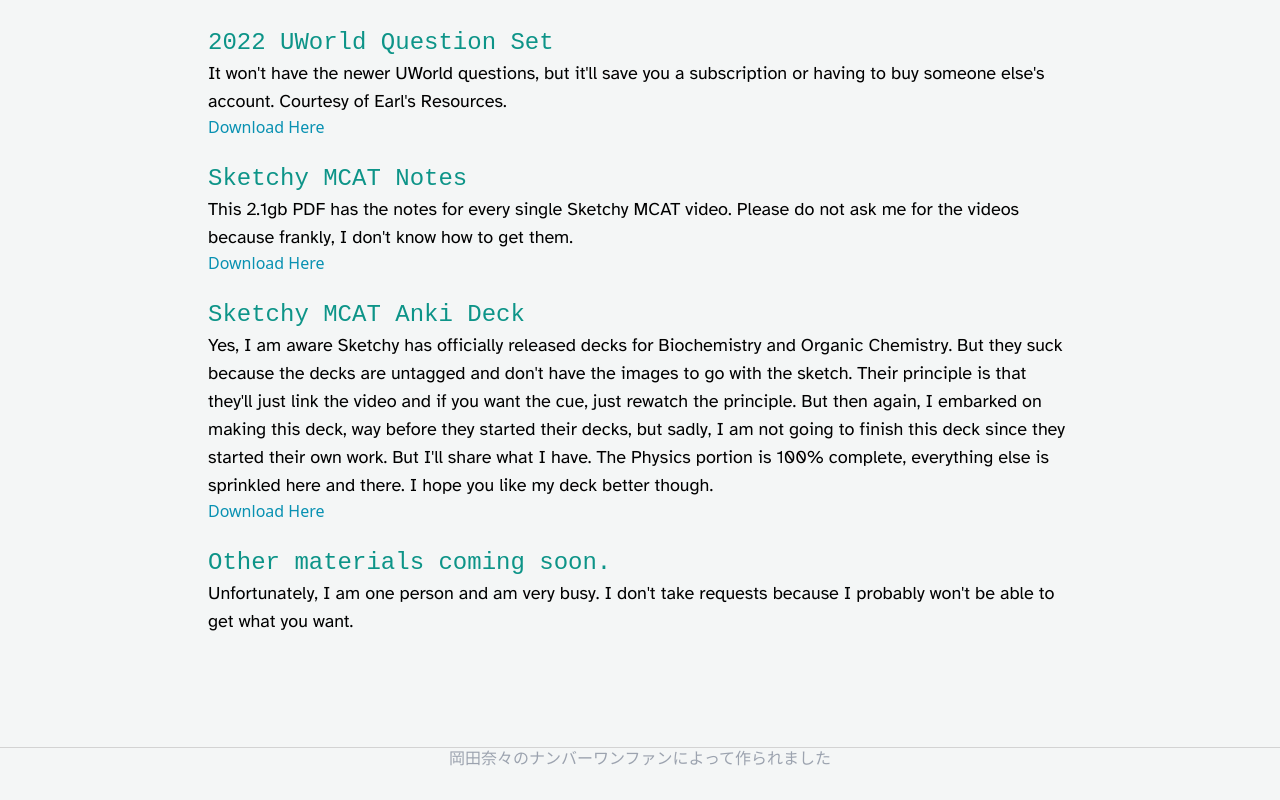
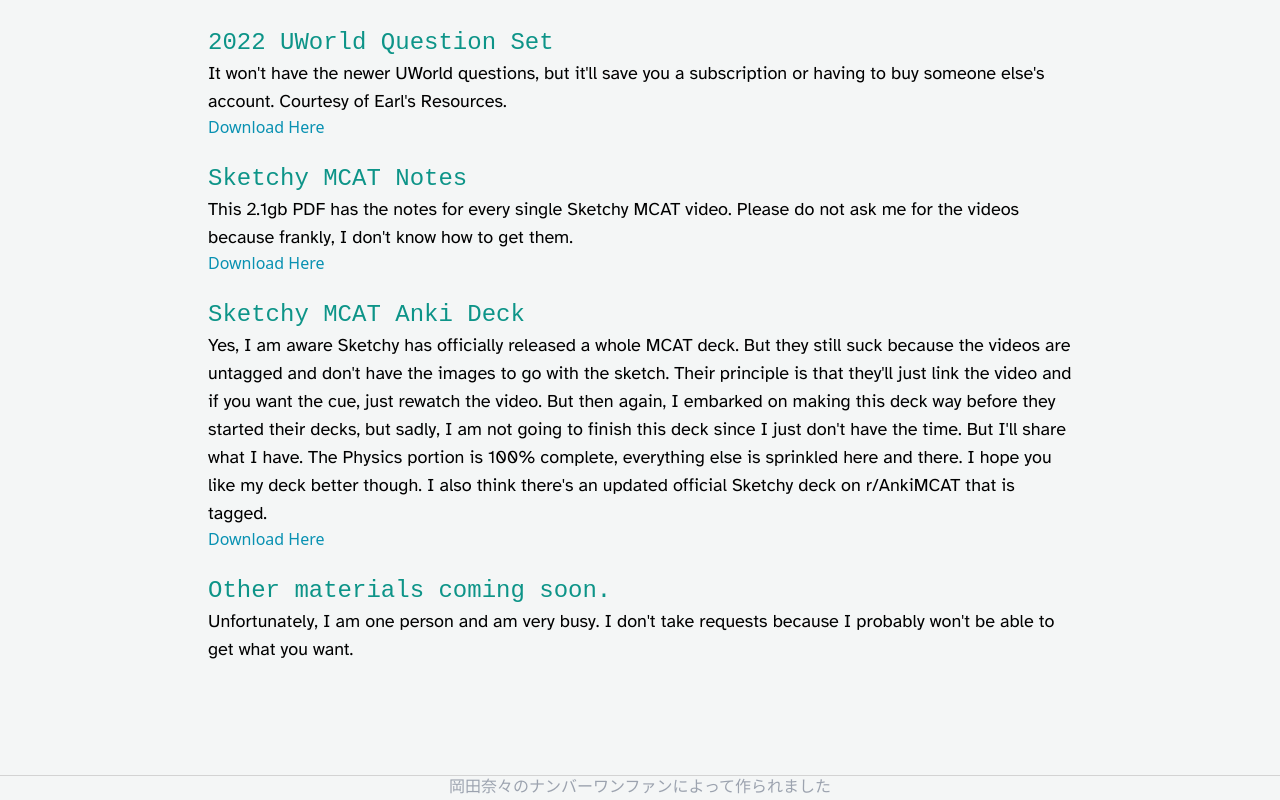
Before and after one commit to yangskinny/premed, a website: page index.html in a window 1280 px wide. Shown: the part 1213-2013 px from the top of the page. Before the commit the page ends 1985 px from the top, so only its background shows below. Drawn offline with Linux system fonts and the light colour scheme; a web font is replaced by a local one.

Commit message:
英語は私の母語ではありません

```diff
--- a/index.html
+++ b/index.html
@@ -40,7 +40,7 @@
             <p class="font-passenger text-lg">This 2.1gb PDF has the notes for every single Sketchy MCAT video. Please do not ask me for the videos because frankly, I don't know how to get them.</p>
             <a href="https://u.pcloud.link/publink/show?code=XZvW3S0ZXu9IipcGOgfj7LRdGxH4FbwMgOmy" target="_blank" rel="noopener noreferrer" class="text-cyan-600 hover:text-cyan-700">Download Here</a>
             <h2 class="text-2xl pt-6 font-neutronic text-teal-600 hover:text-teal-800">Sketchy MCAT Anki Deck</h2>
-            <p class="font-passenger text-lg">Yes, I am aware Sketchy has officially released decks for Biochemistry and Organic Chemistry. But they suck because the decks are untagged and don't have the images to go with the sketch. Their principle is that they'll just link the video and if you want the cue, just rewatch the principle. But then again, I embarked on making this deck, way before they started their decks, but sadly, I am not going to finish this deck since they started their own work. But I'll share what I have. The Physics portion is 100% complete, everything else is sprinkled here and there. I hope you like my deck better though.</p>
+            <p class="font-passenger text-lg">Yes, I am aware Sketchy has officially released a whole MCAT deck. But they still suck because the videos are untagged and don't have the images to go with the sketch. Their principle is that they'll just link the video and if you want the cue, just rewatch the video. But then again, I embarked on making this deck way before they started their decks, but sadly, I am not going to finish this deck since I just don't have the time. But I'll share what I have. The Physics portion is 100% complete, everything else is sprinkled here and there. I hope you like my deck better though. I also think there's an updated official Sketchy deck on r/AnkiMCAT that is tagged.</p>
             <a href="https://u.pcloud.link/publink/show?code=XZys3S0ZRHlqANleuY7cDqcqllS06jIKEhpk" target="_blank" rel="noopener noreferrer" class="text-cyan-600 hover:text-cyan-700">Download Here</a>
             <h2 class="text-2xl pt-6 font-neutronic text-teal-600 hover:text-teal-800">Other materials coming soon.</h2>
             <p class="font-passenger text-lg">Unfortunately, I am one person and am very busy. I don't take requests because I probably won't be able to get what you want.</p>
```
